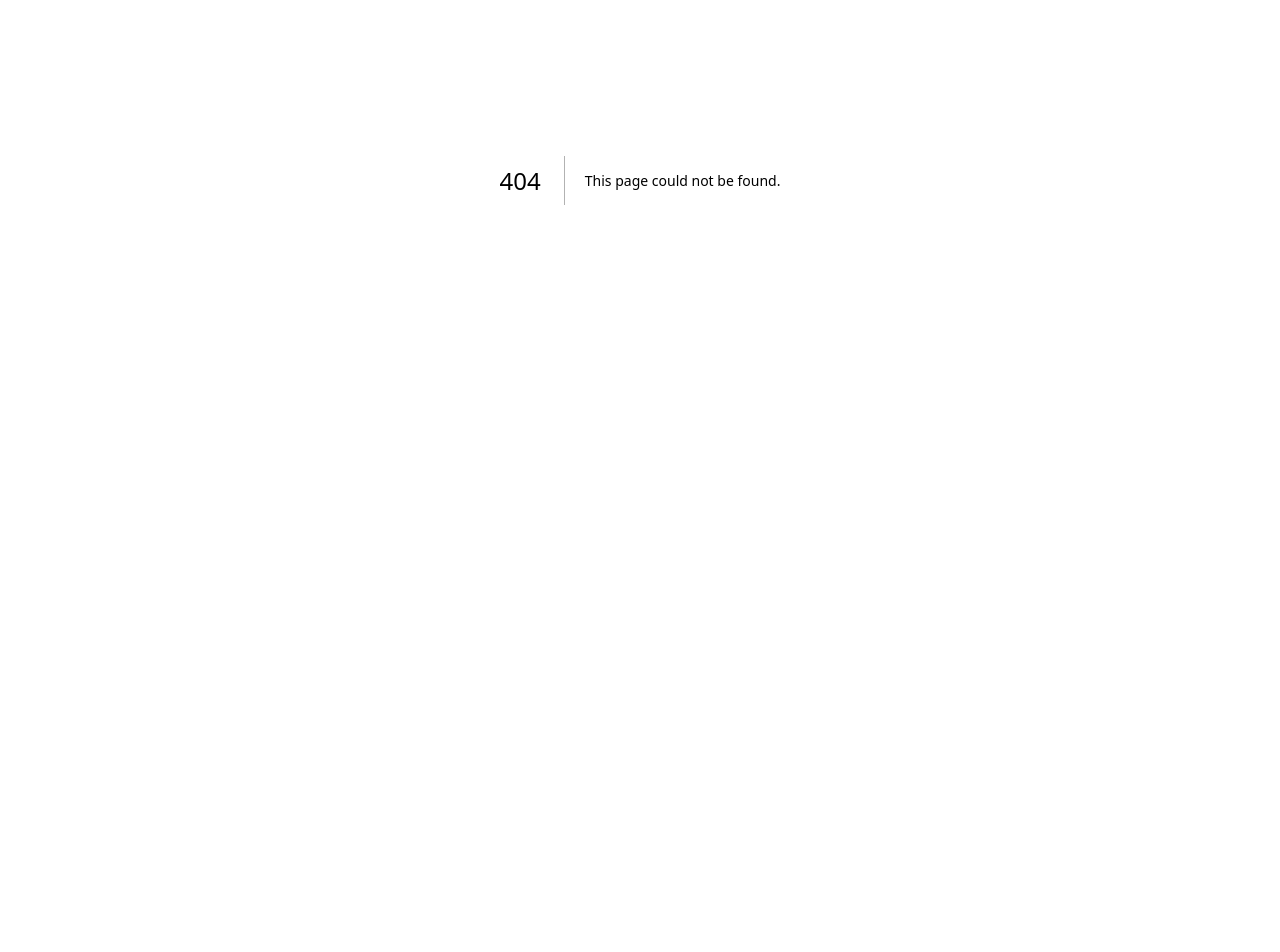
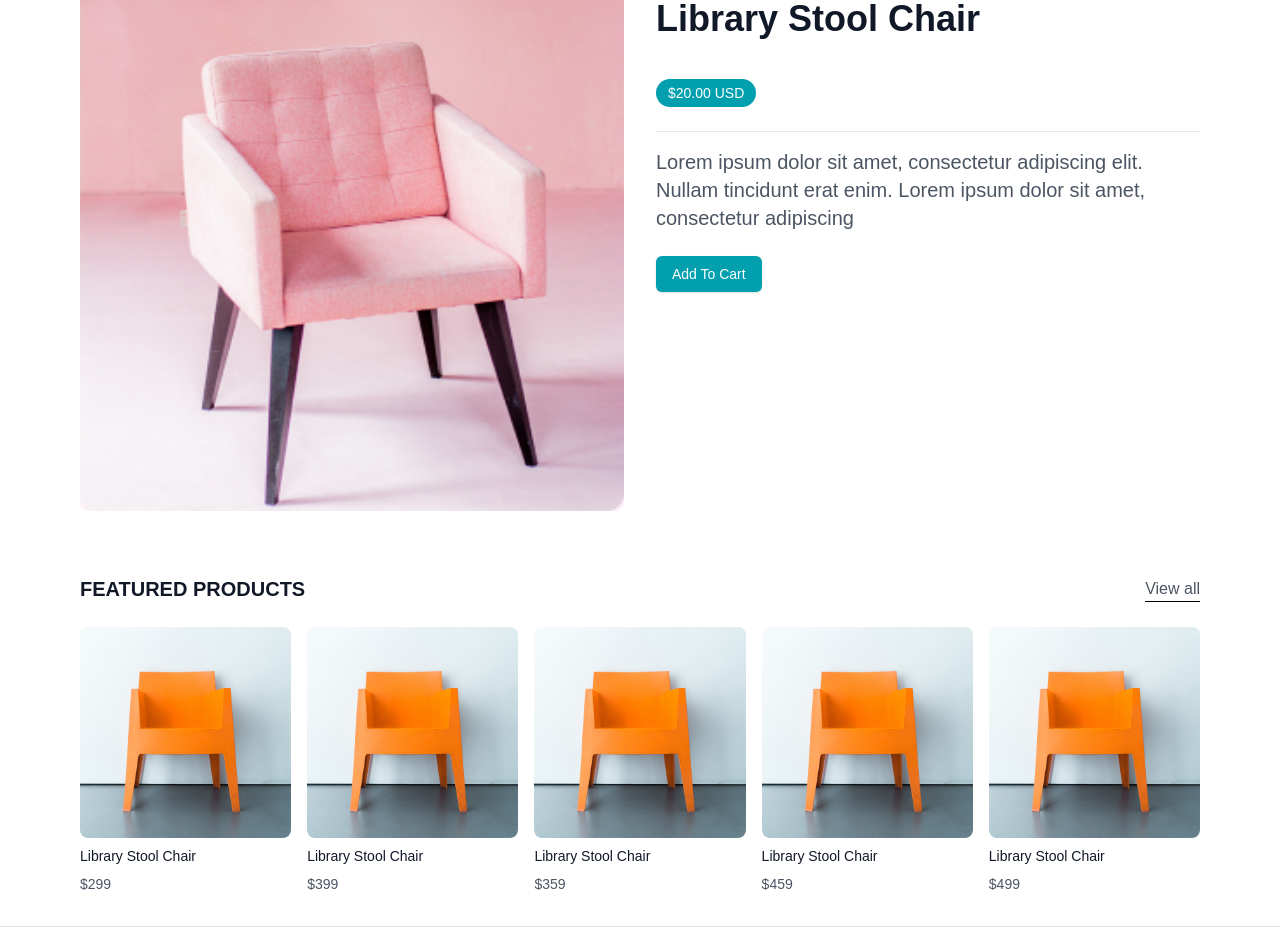
Before and after one commit to daeyansid/UIUX-Hackathon, a Next.js app: page /single-product in a window 1280 px wide. Before the commit this address had no page. Shown: the part 220-1172 px from the top of the page. Before the commit the page ends 800 px from the top, so only its background shows below. Built offline with nearby package versions, Linux system fonts and the light colour scheme.

Commit message:
task done

```diff
--- a/app/about/page.tsx
+++ b/app/about/page.tsx
@@ -17,7 +17,7 @@ const features = [
     {
         icon: '/purchase.svg',
         title: "Unbeatable prices",
-        description: "For our materials and quality you won't find better prices anywhere",
+        description: "For our materials and quality you won&apos;t find better prices anywhere",
     },
     {
         icon: '/sprout.svg',
@@ -55,7 +55,7 @@ export default function Home() {
                     <div className="p-8 rounded-lg text-white h-[400px] bg-bgGreen">
                         <h1 className="text-2xl md:text-3xl font-bold mb-4 pt-10">About Us - Comforty</h1>
                         <p className="mb-6 text-teal-50">
-                            At Comforty, we believe that the way you furnish your space reflects who you are. We're dedicated to providing timely furniture solutions, and helping you create a space that seamlessly blends style and functionality.
+                            At Comforty, we believe that the way you furnish your space reflects who you are. We&apos;re dedicated to providing timely furniture solutions, and helping you create a space that seamlessly blends style and functionality.
                         </p>
                         <Button variant="secondary" size="lg" className="rounded-none bg-buttonGreen mt-14">
                             View Collection
--- a/app/components/TopBar.tsx
+++ b/app/components/TopBar.tsx
@@ -12,7 +12,7 @@ const TopBar = () => {
 
     const menuItems = [
         { name: "Home", path: "/" },
-        { name: "Shop", path: "/shop" },
+        { name: "Shop", path: "/single-product" },
         { name: "Product", path: "/product" },
         { name: "Pages", path: "/faq" },
         { name: "About", path: "/about" },
@@ -40,7 +40,7 @@ const TopBar = () => {
                                     alt="tick"
                                 />
                             </div>
-                            <span>Faqs</span>
+                            <Link href="/faq"><span>Faqs</span></Link>
                             <div className="flex items-center">
                                 <Image
                                     src="/alert-circle.svg"
@@ -48,7 +48,7 @@ const TopBar = () => {
                                     height={20}
                                     alt="alert"
                                 />
-                                <span className="mx-1">Need Help</span>
+                                <Link href="/contact"><span className="mx-1">Need Help</span></Link>
                             </div>
                         </div>
                     </div>
@@ -60,12 +60,14 @@ const TopBar = () => {
                 <div className="container mx-auto px-4 sm:px-8 lg:px-16 xl:px-20 max-w-7xl">
                     <div className="py-3 flex flex-col sm:flex-row items-center justify-between gap-4">
                         {/* Logo Section */}
+                        <Link href="/">
                             <div className="flex items-center gap-2">
                                 <Image src="/logo.svg" width={45} height={45} alt="logo" />
                                 <p className="text-topBarColor text-xl sm:text-2xl font-bold">
                                     Comforty
                                 </p>
                             </div>
+                        </Link>
 
                         {/* Cart Button */}
                         <Link href="/checkout">
--- /dev/null
+++ b/app/single-product/page.tsx
@@ -0,0 +1,110 @@
+import { Button } from "@/app/ui/button"
+import MainLayout from "../mainLayout"
+import Image from "next/image"
+
+interface Product {
+    id: string
+    name: string
+    price: number
+    image: string
+}
+
+const featuredProducts: Product[] = [
+    {
+        id: "1",
+        name: "Library Stool Chair",
+        price: 299,
+        image: "/image3.png",
+    },
+    {
+        id: "2",
+        name: "Library Stool Chair",
+        price: 399,
+        image: "/image3.png",
+    },
+    {
+        id: "3",
+        name: "Library Stool Chair",
+        price: 359,
+        image: "/image3.png",
+    },
+    {
+        id: "4",
+        name: "Library Stool Chair",
+        price: 459,
+        image: "/image3.png",
+    },
+    {
+        id: "5",
+        name: "Library Stool Chair",
+        price: 499,
+        image: "/image3.png",
+    },
+]
+
+export default function ProductDetails() {
+    return (
+        <MainLayout>
+            <div className="max-w-7xl mx-auto px-4 py-8">
+                {/* Hero Section */}
+                <div className="grid md:grid-cols-2 gap-8 mb-16">
+                    {/* Product Image */}
+                    <div className="bg-pink-50 rounded-lg overflow-hidden">
+                        <Image
+                            src="/image4.png"
+                            alt="Library Stool Chair"
+                            className="w-full h-full object-cover"
+                            width={600}
+                            height={600}
+                        />
+                    </div>
+
+                    {/* Product Info */}
+                    <div className="space-y-4 mt-8">
+                        <h1 className="text-4xl font-bold text-gray-900">Library Stool Chair</h1>
+                        <div className="relative top-6 inline-block bg-buttonGreen text-white px-3 py-1 rounded-full text-sm">
+                            $20.00 USD
+                        </div>
+                        <hr className="relative top-8"/>
+                        <p className="relative top-8 text-xl text-gray-600">
+                            Lorem ipsum dolor sit amet, consectetur adipiscing elit. Nullam tincidunt erat enim. Lorem ipsum dolor sit amet, consectetur adipiscing
+                        </p>
+                        <Button
+                            className="relative top-10 bg-buttonGreen hover:bg-teal-600 text-white w-full md:w-auto"
+                        >
+                            Add To Cart
+                        </Button>
+                    </div>
+                </div>
+
+                {/* Featured Products Section */}
+                <div className="space-y-6">
+                    <div className="flex justify-between items-center">
+                        <h2 className="text-xl font-bold text-gray-900">FEATURED PRODUCTS</h2>
+                        <a href="#" className="text-gray-600 border-b border-black hover:text-gray-900">
+                            View all
+                        </a>
+                    </div>
+
+                    <div className="grid grid-cols-2 md:grid-cols-3 lg:grid-cols-5 gap-4">
+                        {featuredProducts.map((product) => (
+                            <div key={product.id} className="space-y-2">
+                                <div className="aspect-square bg-gray-100 rounded-lg overflow-hidden">
+                                    <Image
+                                        src={product.image}
+                                        alt={product.name}
+                                        width={200}
+                                        height={200}
+                                        className="w-full h-full object-cover"
+                                    />
+                                </div>
+                                <h3 className="text-sm font-medium text-gray-900">{product.name}</h3>
+                                <p className="text-sm text-gray-600">${product.price}</p>
+                            </div>
+                        ))}
+                    </div>
+                </div>
+            </div>
+        </MainLayout>
+    )
+}
--- a/app/ui/separator.tsx
+++ /dev/null
@@ -1,30 +0,0 @@
-"use client"
-
-import * as React from "react"
-import * as SeparatorPrimitive from "@radix-ui/react-separator"
-import { cn } from "@/app/lib/utils"
-
-const Separator = React.forwardRef<
-  React.ElementRef<typeof SeparatorPrimitive.Root>,
-  React.ComponentPropsWithoutRef<typeof SeparatorPrimitive.Root>
->(
-  (
-    { className, orientation = "horizontal", decorative = true, ...props },
-    ref
-  ) => (
-    <SeparatorPrimitive.Root
-      ref={ref}
-      decorative={decorative}
-      orientation={orientation}
-      className={cn(
-        "shrink-0 bg-border",
-        orientation === "horizontal" ? "h-[1px] w-full" : "h-full w-[1px]",
-        className
-      )}
-      {...props}
-    />
-  )
-)
-Separator.displayName = SeparatorPrimitive.Root.displayName
-
-export { Separator }
```
Also changed, not shown: app/ui/textarea.tsx (deleted). Lines whose indentation alone changed are shown as unchanged.
